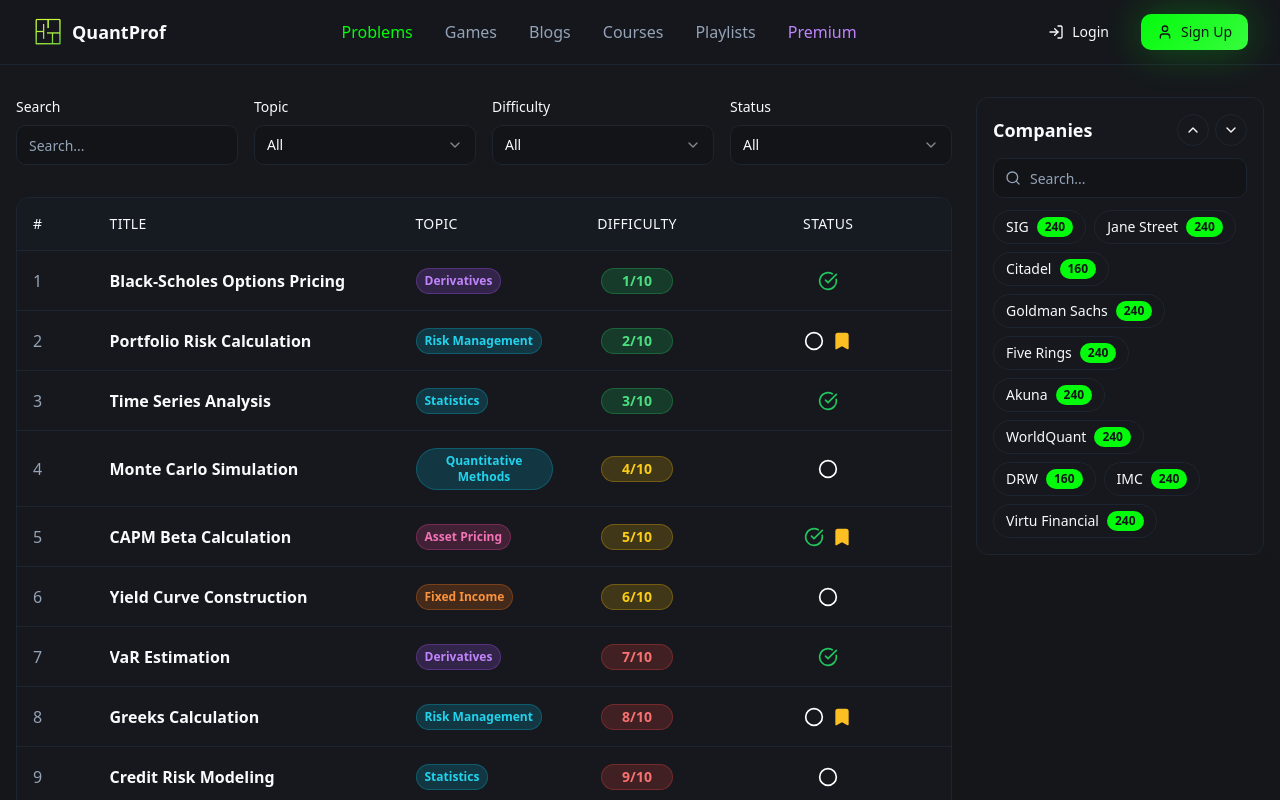
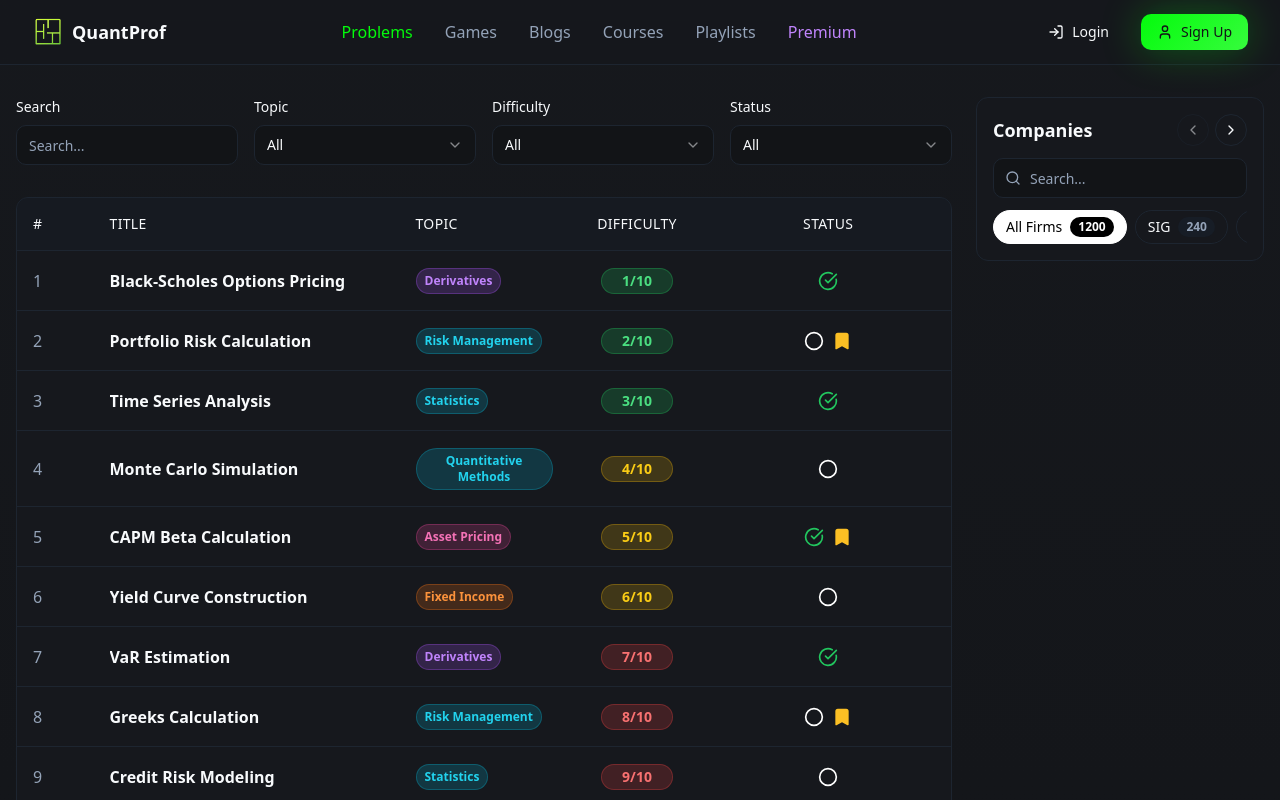
Before and after one commit to ravisharma381/quant-zenith-hub, a React (Vite) app: page /problems in a window 1280 px wide. Shown: the top 800 px of the page. Built offline with nearby package versions, Linux system fonts and the light colour scheme.

Commit message:
Changes
Co-authored-by: ravisharma381 <222616816+ravisharma381@users.noreply.github.com>

```diff
--- a/src/pages/Problems.tsx
+++ b/src/pages/Problems.tsx
@@ -1,10 +1,10 @@
-import React, { useRef, useState } from "react";
+import React, { useEffect, useRef, useState } from "react";
 import { useNavigate } from "react-router-dom";
 import { Badge } from "@/components/ui/badge";
 import { Input } from "@/components/ui/input";
 import { Select, SelectContent, SelectItem, SelectTrigger, SelectValue } from "@/components/ui/select";
 import { Tooltip, TooltipContent, TooltipProvider, TooltipTrigger } from "@/components/ui/tooltip";
-import { Lock, CheckCircle, Circle, Bookmark, Search, ChevronUp, ChevronDown } from "lucide-react";
+import { Lock, CheckCircle, Circle, Bookmark, Search, ChevronLeft, ChevronRight } from "lucide-react";
 import {
   Dialog,
   DialogContent,
@@ -56,12 +56,25 @@ const Problems = () => {
   const [selectedStatus, setSelectedStatus] = useState("All");
   const [currentPage, setCurrentPage] = useState(1);
   const [showUpgradeDialog, setShowUpgradeDialog] = useState(false);
-  const [selectedCompany, setSelectedCompany] = useState<string | null>(null);
+  const [selectedCompany, setSelectedCompany] = useState<string>("All Firms");
   const [companySearch, setCompanySearch] = useState("");
+  const [canScrollLeft, setCanScrollLeft] = useState(false);
+  const [canScrollRight, setCanScrollRight] = useState(false);
   const companiesRef = useRef<HTMLDivElement>(null);
 
+  const updateScrollArrows = () => {
+    const el = companiesRef.current;
+    if (!el) return;
+    setCanScrollLeft(el.scrollLeft > 0);
+    setCanScrollRight(el.scrollLeft + el.clientWidth < el.scrollWidth - 1);
+  };
+
+  useEffect(() => {
+    updateScrollArrows();
+  });
+
   const scrollCompanies = (direction: number) => {
-    companiesRef.current?.scrollBy({ top: direction * 120, behavior: "smooth" });
+    companiesRef.current?.scrollBy({ left: direction * 240, behavior: "smooth" });
   };
 
   const TOTAL_PAGES = 60;
@@ -147,14 +160,17 @@ const Problems = () => {
       (selectedStatus === "Solved" && problem.completed) ||
       (selectedStatus === "Unsolved" && !problem.completed) ||
       (selectedStatus === "Bookmarked" && problem.bookmarked);
-    const matchesCompany = !selectedCompany || problem.askedIn.includes(selectedCompany);
+    const matchesCompany = !selectedCompany || selectedCompany === "All Firms" || problem.askedIn.includes(selectedCompany);
     return matchesSearch && matchesTopic && matchesDifficulty && matchesStatus && matchesCompany;
   });
 
-  const companyStats = COMPANIES.map((company) => ({
-    ...company,
-    count: allProblems.filter((p) => p.askedIn.includes(company.name)).length,
-  })).filter((company) =>
+  const companyStats = [
+    { name: "All Firms", count: allProblems.length },
+    ...COMPANIES.map((company) => ({
+      ...company,
+      count: allProblems.filter((p) => p.askedIn.includes(company.name)).length,
+    })),
+  ].filter((company) =>
     company.name.toLowerCase().includes(companySearch.toLowerCase())
   );
 
@@ -438,11 +454,11 @@ const Problems = () => {
               <div className="flex items-center justify-between mb-3">
                 <h2 className="text-lg font-semibold text-foreground">Companies</h2>
                 <div className="flex gap-1.5">
-                  <Button variant="outline" size="icon" className="h-8 w-8 rounded-full" aria-label="Scroll companies up" onClick={() => scrollCompanies(-1)}>
-                    <ChevronUp className="h-4 w-4" />
+                  <Button variant="outline" size="icon" className="h-8 w-8 rounded-full" aria-label="Scroll companies left" disabled={!canScrollLeft} onClick={() => scrollCompanies(-1)}>
+                    <ChevronLeft className="h-4 w-4" />
                   </Button>
-                  <Button variant="outline" size="icon" className="h-8 w-8 rounded-full" aria-label="Scroll companies down" onClick={() => scrollCompanies(1)}>
-                    <ChevronDown className="h-4 w-4" />
+                  <Button variant="outline" size="icon" className="h-8 w-8 rounded-full" aria-label="Scroll companies right" disabled={!canScrollRight} onClick={() => scrollCompanies(1)}>
+                    <ChevronRight className="h-4 w-4" />
                   </Button>
                 </div>
               </div>
@@ -455,22 +471,30 @@ const Problems = () => {
                   className="pl-9"
                 />
               </div>
-              <div ref={companiesRef} className="notes-scrollbar flex flex-wrap gap-2 overflow-y-auto max-h-[420px] pr-1">
+              <div ref={companiesRef} onScroll={updateScrollArrows} className="notes-scrollbar flex flex-nowrap gap-2 overflow-x-auto max-w-full pr-1">
                 {companyStats.length === 0 && (
                   <p className="text-sm text-muted-foreground">No companies found</p>
                 )}
                 {companyStats.map((company) => (
                   <button
                     key={company.name}
-                    onClick={() => setSelectedCompany(selectedCompany === company.name ? null : company.name)}
-                    className={`inline-flex items-center gap-2 rounded-full border px-3 py-1.5 text-sm transition-colors ${
+                    onClick={() => setSelectedCompany(
+                      company.name === "All Firms" || selectedCompany === company.name
+                        ? "All Firms"
+                        : company.name
+                    )}
+                    className={`inline-flex items-center gap-2 whitespace-nowrap rounded-full border px-3 py-1.5 text-sm transition-colors ${
                       selectedCompany === company.name
-                        ? "border-primary bg-primary/10 text-primary"
+                        ? "border-white bg-white text-black"
                         : "border-border hover:bg-muted/50"
                     }`}
                   >
                     {company.name}
-                    <span className="inline-flex items-center justify-center rounded-full bg-primary text-primary-foreground text-xs font-semibold px-2 py-0.5">
+                    <span className={`inline-flex items-center justify-center rounded-full text-xs font-semibold px-2 py-0.5 ${
+                      selectedCompany === company.name
+                        ? "bg-black text-white"
+                        : "bg-muted text-muted-foreground"
+                    }`}>
                       {company.count}
                     </span>
                   </button>
```
